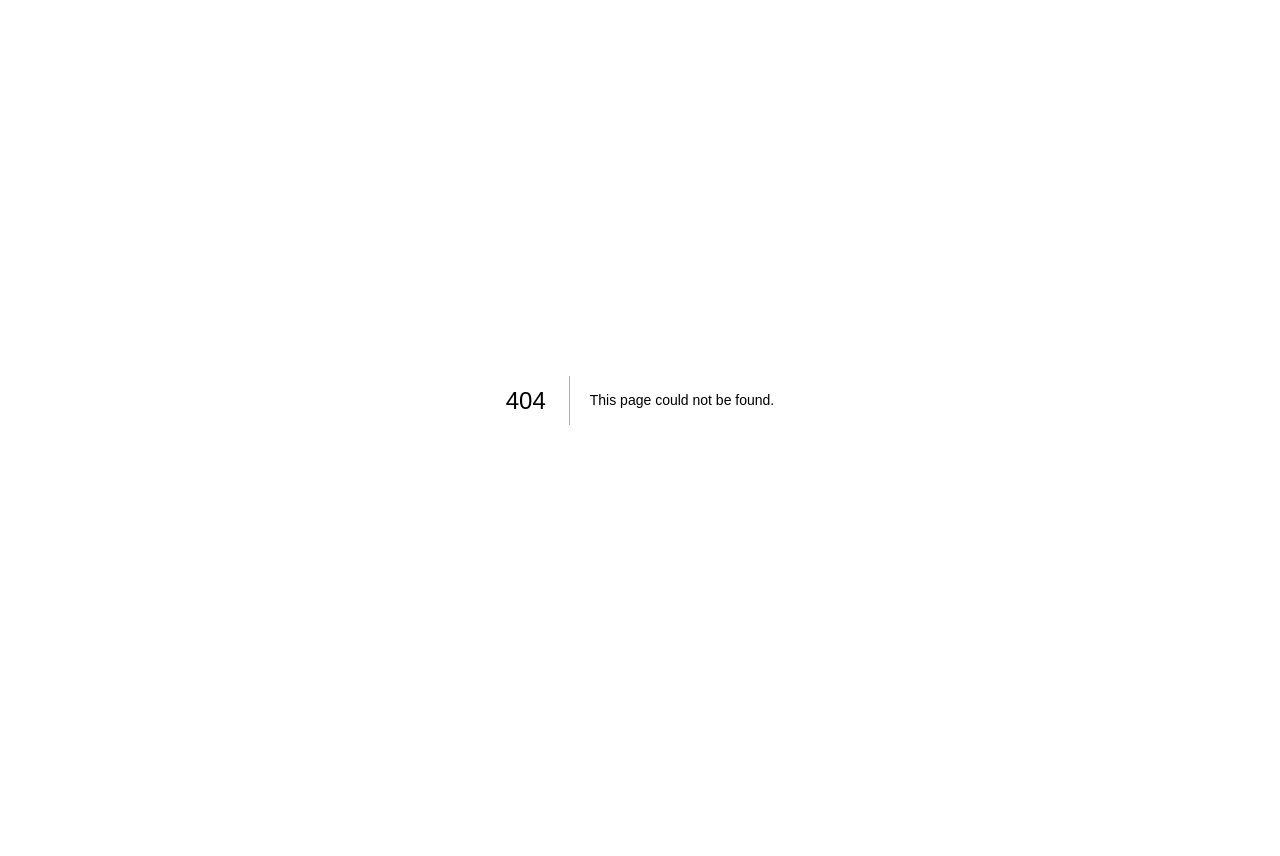
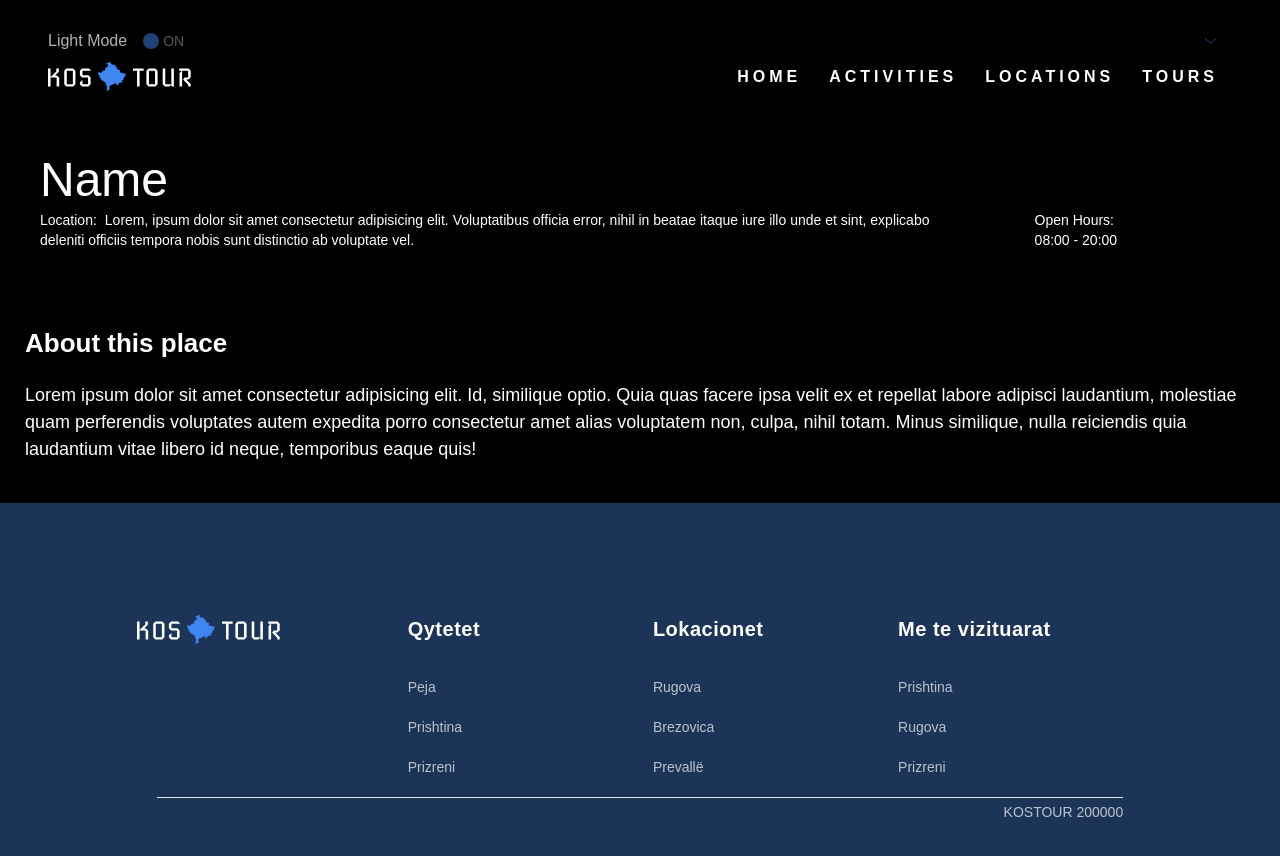
Before and after one commit to gashiartim/kostour-frontend, a Next.js app in the folder kostour/: page /Restaurant in a window 1280 px wide. Before the commit this address had no page. Before the commit the page ends 800 px from the top, so only its background shows below. Built offline with nearby package versions, Linux system fonts and the light colour scheme.

Commit message:
Starting Restaurant Page

```diff
--- a/kostour/pages/About/index.tsx
+++ b/kostour/pages/About/index.tsx
@@ -3,6 +3,7 @@ import Header from "../../src/components/Header/Header";
 import Banner from "../../src/components/AboutUs/Banner";
 import Content from "../../src/components/AboutUs/Content";
 import Footer from "../../src/components/Footer/Footer";
+//import forest from '../../src/assets/icons/forest.png'
 
 
 const AboutUs = () => {
@@ -12,6 +13,22 @@ const AboutUs = () => {
       <Banner />
       <Content />
       <Footer />
+      <div>
+      {/* <Image
+          src={forest}
+
+          objectFit="fill"
+          layout="responsive"
+          className=" md:blur-0 blur-[5px] object-cover md:max-h-full h-screen w-full"
+          alt="login"
+        /> */}
+        {/* <Image
+          src={forest}
+          alt="okkk"
+          width={500}
+          height={500}
+        /> */}
+        </div>
     </div>
   );
 };
--- /dev/null
+++ b/kostour/pages/Restaurant/index.tsx
@@ -0,0 +1,20 @@
+
+import Header from "../../src/components/Header/Header";
+import Banner from "../../src/components/Restaurant/Banner";
+import Details from "../../src/components/Restaurant/Details";
+import Footer from "../../src/components/Footer/Footer";
+
+
+
+const Restaurant = () => {
+  return (
+    <div className="bg-black">
+      <Header />
+      <Banner />
+      <Details />
+      <Footer />
+    </div>
+  );
+};
+
+export default Restaurant;
--- a/kostour/src/components/AboutUs/Content.tsx
+++ b/kostour/src/components/AboutUs/Content.tsx
@@ -1,3 +1,6 @@
+import forest from '../../assets/icons/forest.png'
+import AboutUs from '../../../pages/About';
+//import forest from 'forest.png'
 const Content = () => {
   return (
     <div className="container mt-[112px] text-gray-500">
@@ -13,7 +16,7 @@ const Content = () => {
         <div>
             <h1 className="text-3xl text-white pb-[20px] font-bold text-center md:text-left">Our message</h1>
             <p>Do not leave without exploring the art, culture and nightlife of Kosovo.
-            KosTour is here for you, to make your next travel destination easier.
+            KosTour is here for gyou, to make your next travel destination easier.
             </p>
         </div>
         </div>
@@ -21,12 +24,12 @@ const Content = () => {
 
         <div className="grid sm:grid-cols-1 md:grid-cols-2 lg:grid-cols-4 space-around gap-9 mt-[80px] mb-[180px]">
         <div>
-            <img src="../assets/icons/forest.png" className="inline pb-[31px] mx-[180px] sm:mx-[300px] md:mx-0"/>
+            <img src="../../src/assets/icons/forest.png" className="inline pb-[31px] mx-[180px] sm:mx-[300px] md:mx-0"/>
             <h1 className="text-3xl text-white pb-[10px] font-bold text-center md:text-left">Full of forest</h1>
             <p>More than 40% of the land in Kosovo is forestry and woodland.</p>
         </div>
         <div>
-            <img src="../../assets/icons/visa.png" className="inline pb-[31px] mx-[180px] sm:mx-[300px] md:mx-0"/>
+            <img src="../../assets/images/City.png" className="inline pb-[31px] mx-[180px] sm:mx-[300px] md:mx-0"/>
             <h1 className="text-3xl text-white pb-[10px] font-bold text-center md:text-left">Visa Free</h1>
             <p>Most of the countries don’t need to have a Visa to visit Kosovo.</p>
         </div>
@@ -42,20 +45,33 @@ const Content = () => {
             <p>More than 50% of the population is under 25, full of love and energy.
             </p>
         </div>
+
         </div>
 
         {/* <div>
         <Image
-          src={"me.png"}
-          alt="Picture of the author"
+          src={"forest"}
+          alt="okkk"
           width={500}
           height={500}
         />
         </div> */}
 
+
+
+        {/* <Image
+          src={forest}
+          objectFit="fill"
+          layout="responsive"
+          className=" md:blur-0 blur-[5px] object-cover md:max-h-full h-screen w-full"
+          alt="sdi"
+        /> */}
+
         <div>
-        <img src="/orari.jpg" />
+            <img src="forest.png" />
+            <img src="../../../src/assets/images/City.png" />
         </div>
+
 
 
     </div>
--- /dev/null
+++ b/kostour/src/components/Restaurant/Banner.tsx
@@ -0,0 +1,23 @@
+const Banner = () => {
+ return(
+    <div className="text-white bottom-0 left-0 z-10 px-5 py-5 lg:px-[40px] lg:py-[26px]">
+      <h2 className="font-medium text-5xl leading-[60px] mt-[13px]">
+         Name
+      </h2>
+
+      <ul className="md:flex">
+         <li className="mr-[80px] text-sm">
+            <span className="font-light mr-2">Location:</span>
+            <span className="font-medium">Lorem, ipsum dolor sit amet consectetur adipisicing elit. Voluptatibus officia error, nihil in beatae itaque iure illo unde et sint, explicabo deleniti officiis tempora nobis sunt distinctio ab voluptate vel.</span>
+         </li>
+         <li className="mr-[80px] text-sm">
+            <span className="font-light mr-2">Open Hours:</span>
+            <span className="font-medium"> 08:00 - 20:00</span>
+         </li>
+      </ul>
+   </div>
+ );
+};
+
+
+export default Banner;
--- /dev/null
+++ b/kostour/src/components/Restaurant/Details.tsx
@@ -0,0 +1,18 @@
+const Details = () => {
+    return (
+        <div
+      className="text-white container md:max-w-[610] lg:max-w-[920px] xl:max-w-[1230px] mt-12 px-5 sm:px-0"
+   >
+      <h2 className="text-[26px] font-bold mb-[19px]">About this place</h2>
+      <p className="text-[18px]">
+         Lorem ipsum dolor sit amet consectetur adipisicing elit.
+          Id, similique optio. Quia quas facere ipsa velit ex et repellat labore adipisci laudantium,
+          molestiae quam perferendis voluptates autem expedita porro consectetur amet alias voluptatem non,
+           culpa, nihil totam. Minus similique, nulla reiciendis quia laudantium vitae libero id neque,
+           temporibus eaque quis!
+      </p>
+   </div>
+    );
+};
+
+export default Details;
```
Also changed, not shown: kostour/src/components/AboutUs/forest.png (added).
